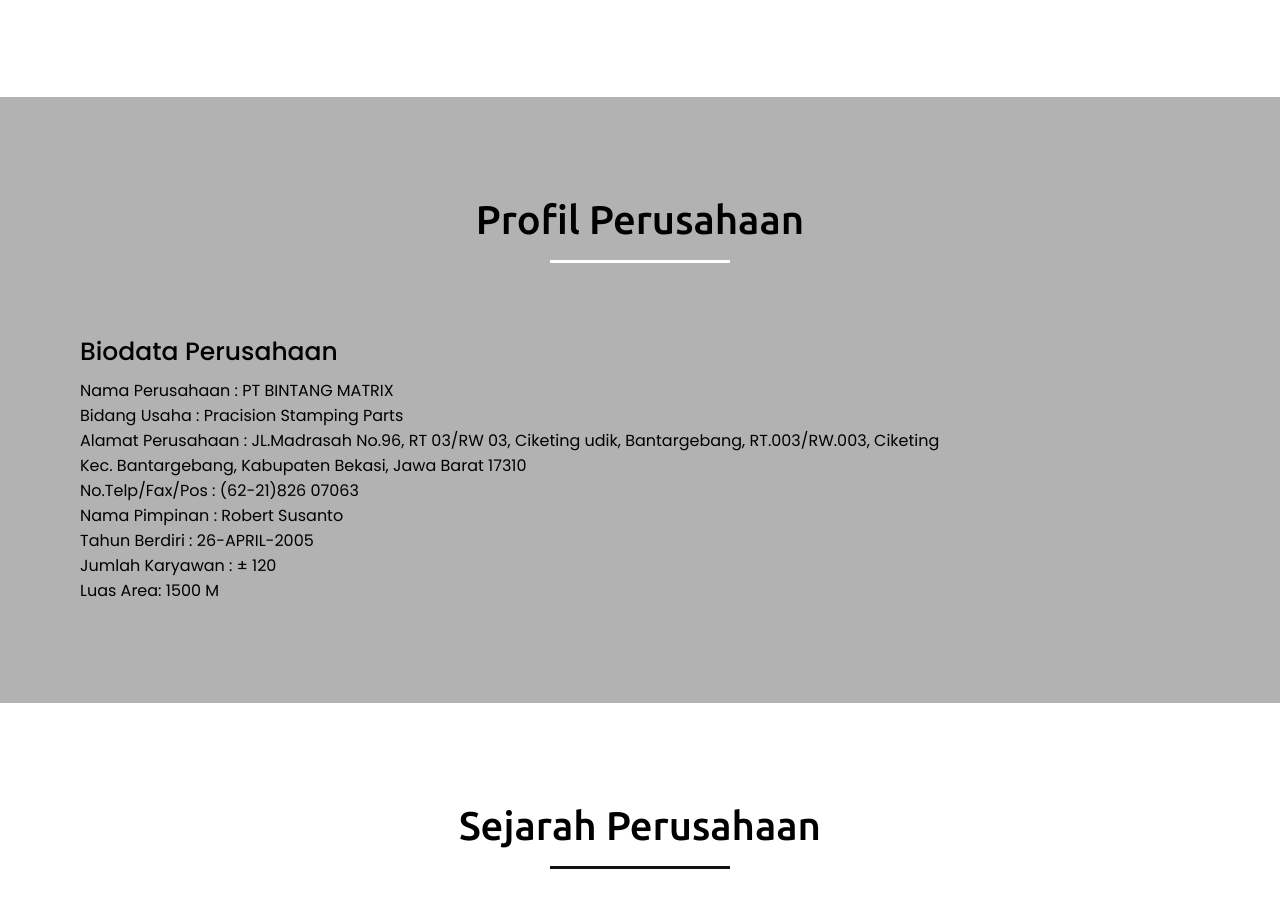
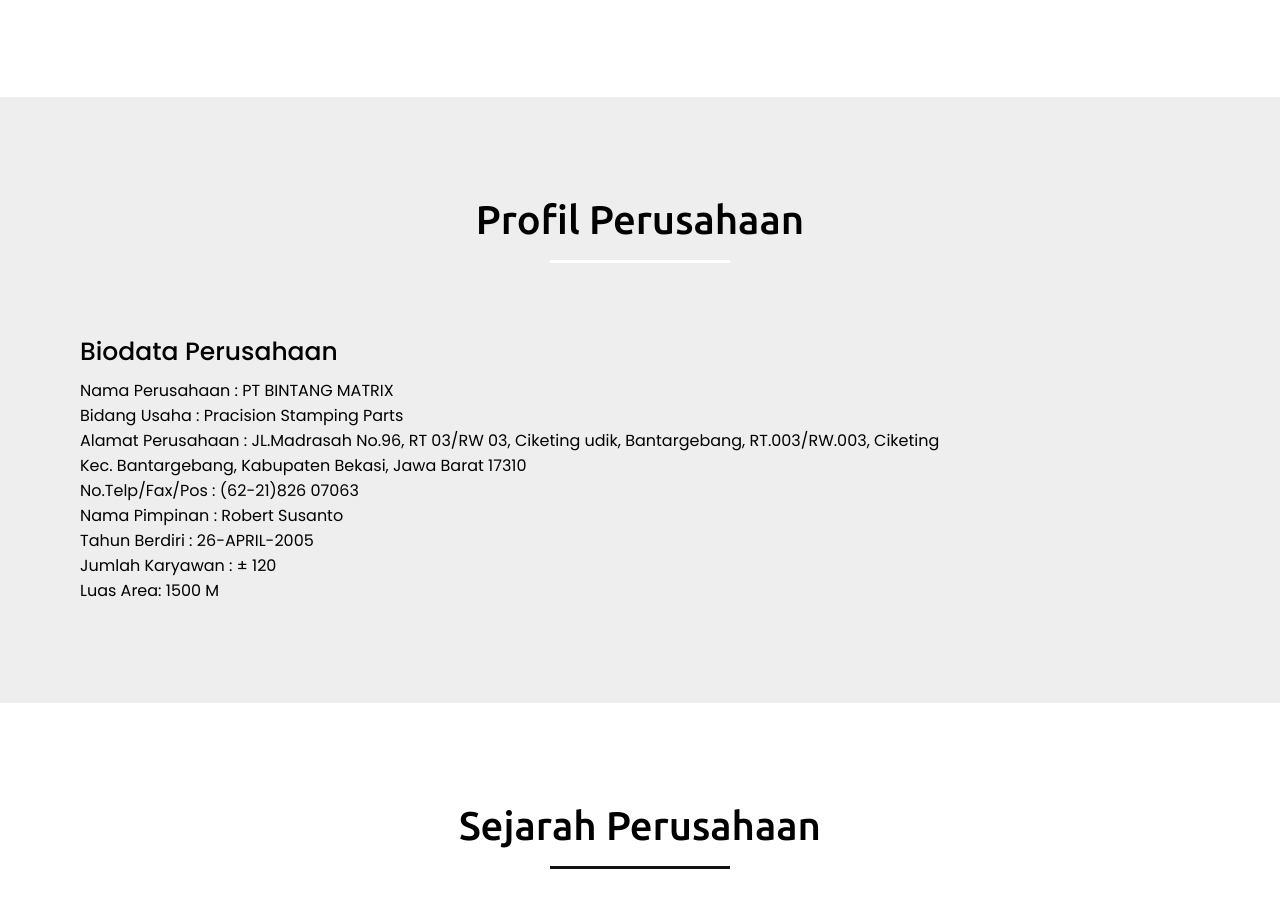
Before and after one commit to velda1212/Website_pkl, a plain HTML site: page index.html in a window 1280 px wide. Shown: the part 3336-4236 px from the top of the page. Drawn offline with nearby package versions, Linux system fonts and the light colour scheme.

Commit message:
Update style.css

```diff
--- a/style.css
+++ b/style.css
@@ -260,7 +260,7 @@ section .title::after{
 /* Profil Perusahaan section styling */
 .services, .teams{
     color:#000;
-    background: #B2B2B2;
+    background: #EEEEEE;
 }
 .services .title::before,
 .teams .title::before{
```
